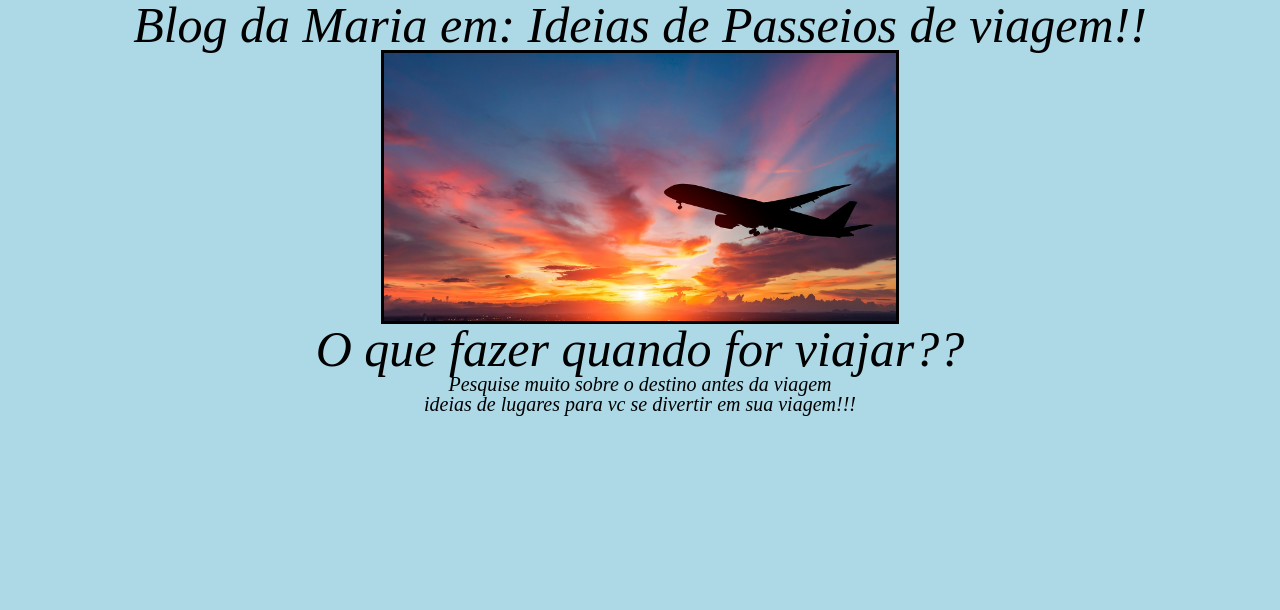
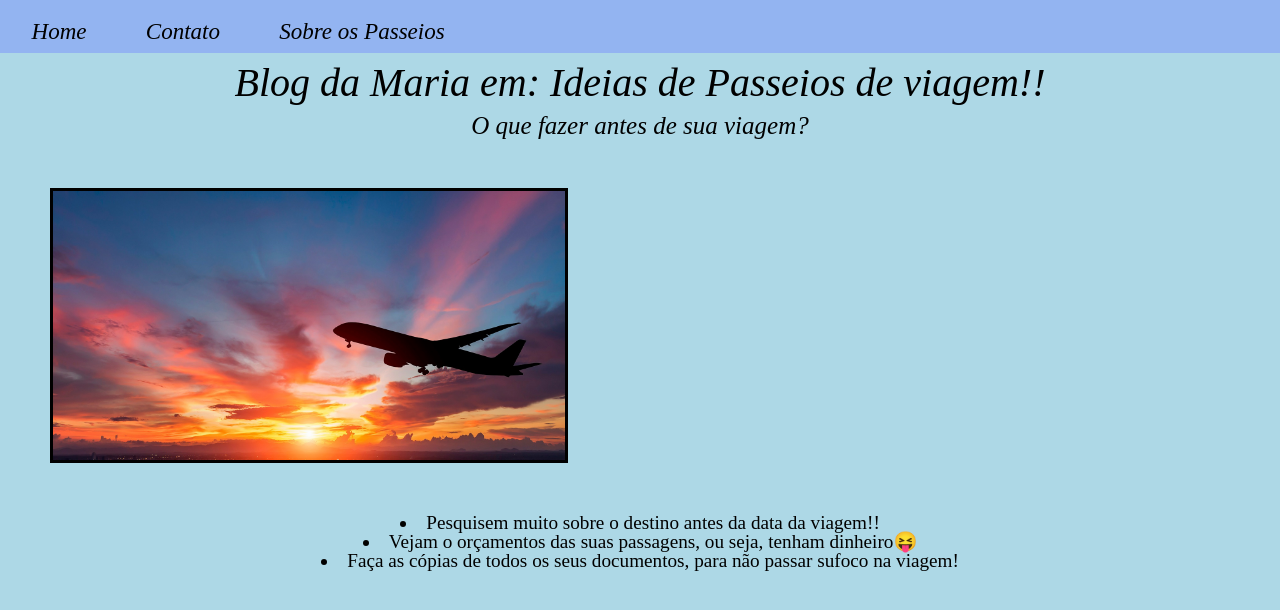
Before and after one commit to MariaGoncalves15/Front-end-I, a plain HTML site: page projeto_atualizado/index.html in a window 1280 px wide. Drawn offline with Linux system fonts and the light colour scheme.

Commit message:
salvarrr

```diff
--- a/projeto_atualizado/css/style.css
+++ b/projeto_atualizado/css/style.css
@@ -3,9 +3,10 @@
 
 }
 h1 {
-    font-size:50px;
+    font-size:40px;
     text-align: center;
     font-style:oblique;
+    margin: 10px;
 
 }
 
@@ -17,7 +18,8 @@ h2{
 p {
     font-style:italic;
     text-align:center;
-    font-size: 20px;
+    font-size: 25px;
+
 }
 
 #img_01 img {
@@ -28,9 +30,46 @@ p {
     border: 3px solid;
     flex-direction: column;
     display: block;
-    margin: auto;
+    margin: 50px;;
 }
+
 
 body{
     background-color: lightblue;
 }
+
+.menu{
+    list-style-type:none ;
+    display: flex;
+    background-color:rgb(147, 180, 241);
+    font-style: oblique;
+    font-size: larger;
+
+}
+
+.menu ul{
+    list-style-type: none;
+    display: flex;
+    overflow-x: auto;
+}
+
+.menu li{
+    margin: 0 2%;
+    padding: 20px 2px 10px 6px;
+}
+
+.menu a{
+    text-decoration: none;
+    color: black;
+
+}
+.menu a:hover{
+    background-color:dodgerblue;
+    color:black;
+}
+
+
+li {
+    font-size:larger;
+    text-align: center;
+}
--- a/projeto_atualizado/index.html
+++ b/projeto_atualizado/index.html
@@ -8,16 +8,32 @@
     <link rel="stylesheet" href="css/style.css">
 </head>
     <header>
+        <header>
+            <nav>
+                <ul class="menu">
+                    <li><a class="aheader" href="uramaki_filadelfia.html">Home</a> </li>
+                    <li><a class="aheader" href="hossomaki_kappamaki.html">Contato</a></li>
+                    <li><a class="aheader" href="passeio01.html">Sobre os Passeios</a> </li>
+            </ul>
+            </nav>
+        </header>
         <div class="A">
         <h1>Blog da Maria em: Ideias de Passeios de viagem!!</h1>
+
+        <p>O que fazer antes de sua viagem?</p>
 
         <div id="img_01">
             <img src="img/avião.jpeg" alt="quero viajar">
         </div>
-        <h2>O que fazer quando for viajar??</h2>
-        <p>Pesquise muito sobre o destino antes da viagem</p>
 
-        <p>ideias de lugares para vc se divertir em sua viagem!!!</p>
+        <li>
+            Pesquisem muito sobre o destino antes da data da viagem!!
+        </li>
+        <li>Vejam o orçamentos das suas passagens, ou seja, tenham dinheiro&#128541;</li>
+        <li>Faça as cópias de todos os seus documentos, para não passar sufoco na viagem!</li>
+
+
+
         </div>
     </header>
 
```
Also changed, not shown: projeto_atualizado/apresentação.html (added, +24 -0 lines), projeto_atualizado/passeio01.html (added, +29 -0 lines), projeto_atualizado/sobremim.html (added, +24 -0 lines).
